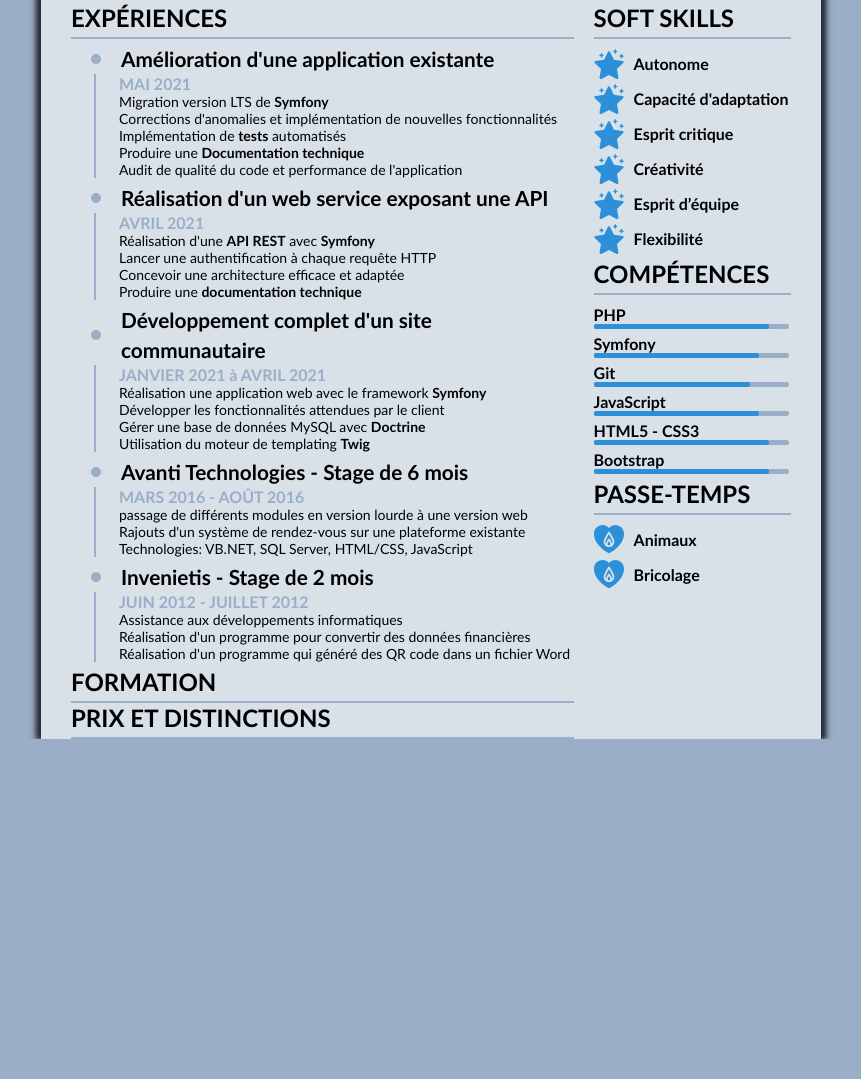
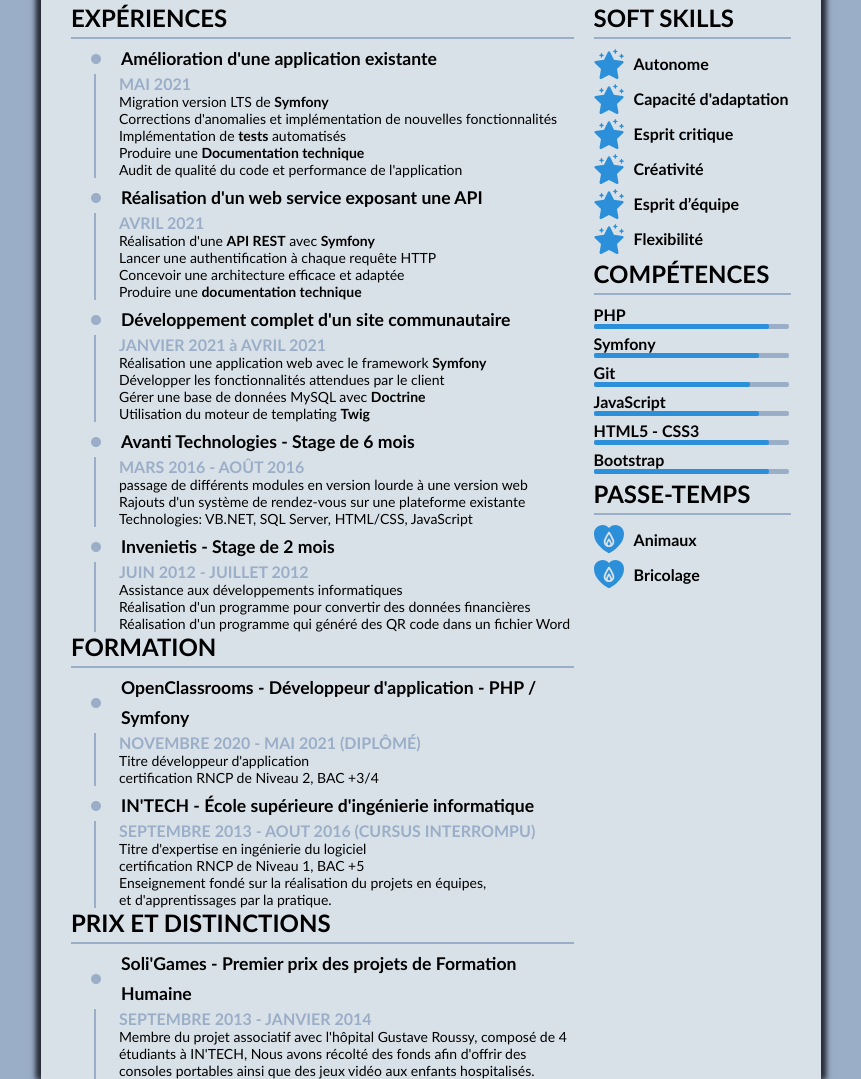
Before and after one commit to kdefarge/cv, a plain HTML site: page v2.html in a window 1280 px wide. Shown: the part 345-1424 px from the top of the page, without its empty margins (209-1070 px from the left). Before the commit the page ends 1084 px from the top, so only its background shows below. Drawn offline with nearby package versions, Linux system fonts and the light colour scheme; files that its build step writes are made by us from their sources.

Commit message:
update - finish experience - add formation - add reward

```diff
--- a/v2.html
+++ b/v2.html
@@ -74,13 +74,29 @@
                             Réalisation d'un programme pour convertir des données financières<br />
                             Réalisation d'un programme qui généré des QR code dans un fichier Word</div>
                     </div>
-                    <div class="content__subtitle addicon addicon--circle"></div>
+                    <div class="content__title">Formation</div>
+                    <div class="content__subtitle addicon addicon--circle">OpenClassrooms - Développeur d'application - PHP / Symfony</div>
                     <div class="content__task">
-                        <div class="content__task__date"></div>
-                        <div class="content__task__resume"></div>
+                        <div class="content__task__date">NOVEMBRE 2020 - MAI 2021 (DIPLÔMÉ)</div>
+                        <div class="content__task__resume">Titre développeur d'application<br />
+                            certification RNCP de Niveau 2, BAC +3/4</div>
                     </div>
-                    <div class="content__title">Formation</div>
+                    <div class="content__subtitle addicon addicon--circle">IN'TECH - École supérieure d'ingénierie informatique</div>
+                    <div class="content__task">
+                        <div class="content__task__date">SEPTEMBRE 2013 - AOUT 2016 (CURSUS INTERROMPU)</div>
+                        <div class="content__task__resume">Titre d'expertise en ingénierie du logiciel<br />
+                            certification RNCP de Niveau 1, BAC +5<br />
+                            Enseignement fondé sur la réalisation du projets en équipes,<br />
+                            et d'apprentissages par la pratique.</div>
+                    </div>
                     <div class="content__title">Prix et distinctions</div>
+                    <div class="content__subtitle addicon addicon--circle">Soli'Games - Premier prix des projets de Formation Humaine</div>
+                    <div class="content__task">
+                        <div class="content__task__date">SEPTEMBRE 2013 - JANVIER 2014</div>
+                        <div class="content__task__resume">Membre du projet associatif avec l'hôpital Gustave Roussy, composé
+                            de 4 étudiants à IN'TECH, Nous avons récolté des fonds afin
+                            d'offrir des consoles portables ainsi que des jeux vidéo aux enfants hospitalisés.</div>
+                    </div>
                 </div>
                 <div class="content__side">
                     <div class="content__side__softskill">
--- a/v2.scss
+++ b/v2.scss
@@ -104,7 +104,7 @@ body {
             // color: $color2;
         }
         &__subtitle {
-            font-size: 1.3rem;
+            font-size: 1.1rem;
             font-weight: 900;
             margin-left: 20px;
             margin-top: 5px;
```
